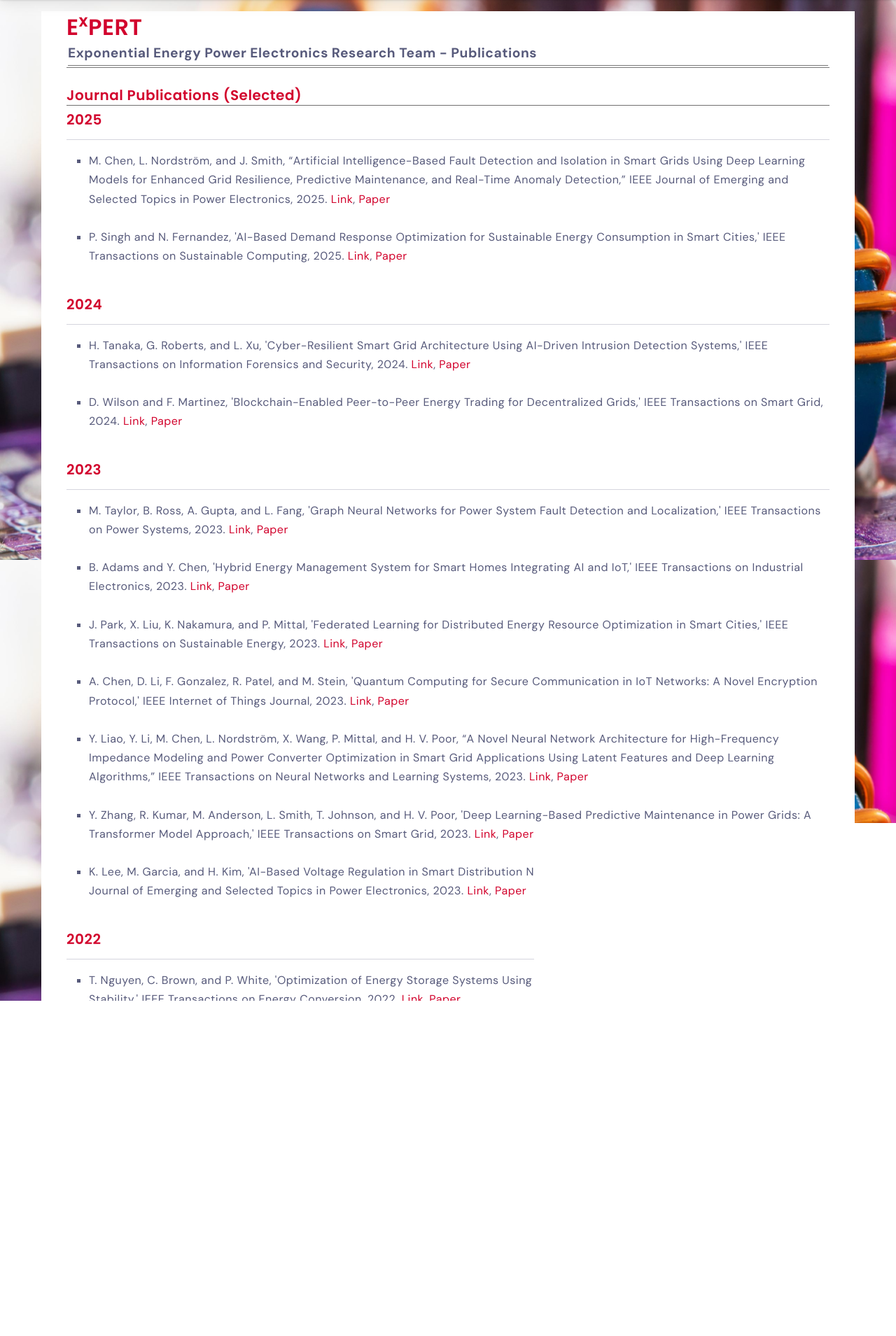
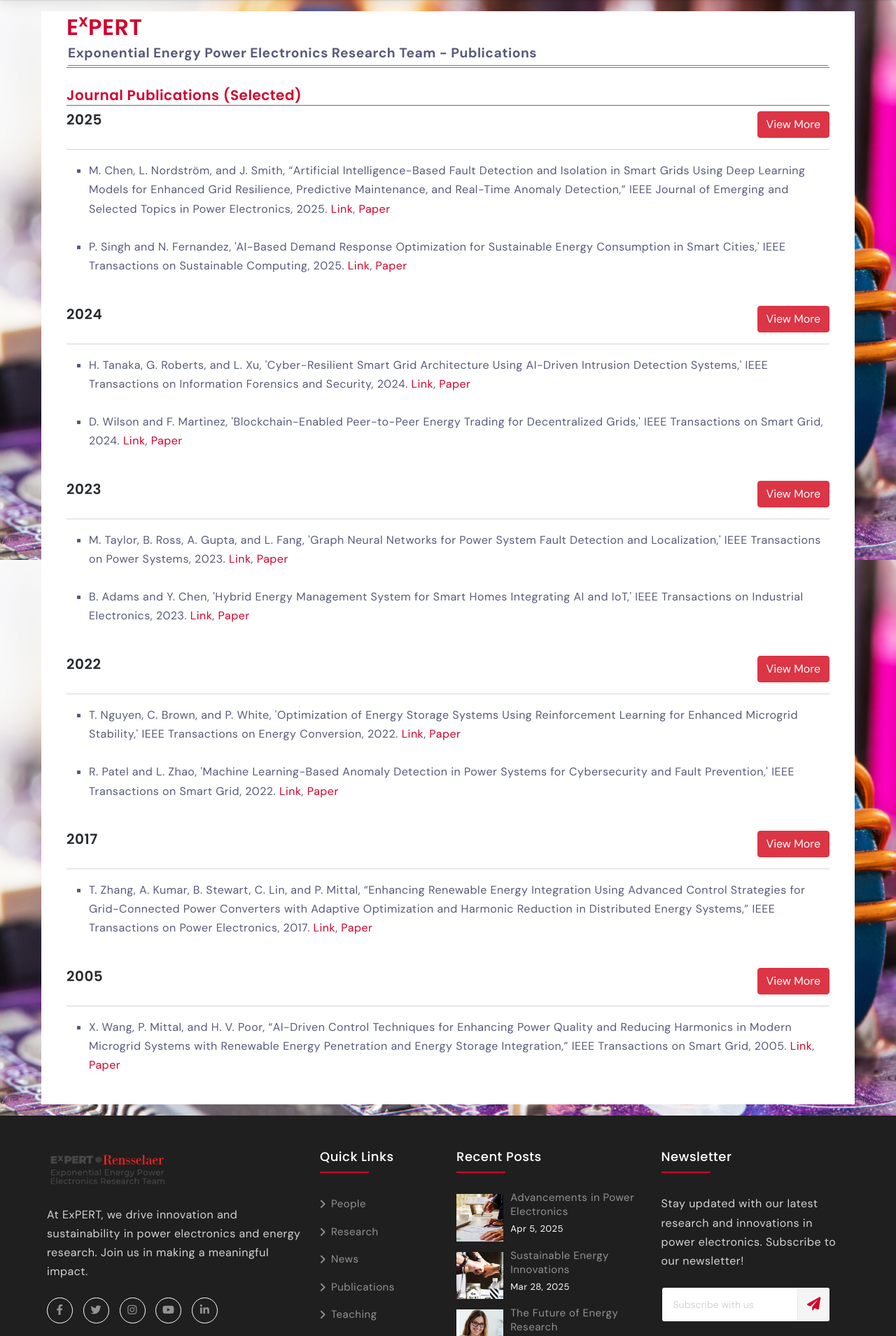
Before and after one commit to gkwofie3/expert, a Django app: page /publications/ in a window 1280 px wide. Shown: the part 95-2004 px from the top of the page at 70% size. Run offline with Django 5.2, Linux system fonts and the light colour scheme; data comes from the database, SQL or seed files in the repository; both versions use the stored data as it was after the commit; some libraries are stand-ins or nearby versions.

Commit message:
worked on collapsin and expandig

```diff
--- a/main/views.py
+++ b/main/views.py
@@ -11,7 +11,7 @@ import random
 import string
 from io import BytesIO
 import re
-import os
+import os,pprint
 from collections import defaultdict
 from django.conf import settings
 from django.shortcuts import get_object_or_404
@@ -166,6 +166,7 @@ def news_read(request,id):
 def publications(request):
     context=None
     context=this.refreshDB()
+    pprint.pprint(context['publications'])
     context['page_title']='Publications || Expert'
     return render(request, 'main/publications.html',context)
 def publications_year(request,year):
--- a/templates/main/header.html
+++ b/templates/main/header.html
@@ -42,6 +42,7 @@
                                         <li class="col-lg-3">
                                             <span class="mb-lg-2 d-block py-2 px-4 p-lg-0 small text-uppercase sub-title"> 2025 - 2022</span>
                                             <ul>
+                                                <li><a href="/publications/">All</a></li>
                                                 <li><a href="/publications/2025/">2025</a></li>
                                                 <li><a href="/publications/2024/">2024</a></li>
                                                 <li><a href="/publications/2023/">2023</a></li>
@@ -55,25 +56,25 @@
                                                 <li><a href="/publications/2020/">2020</a></li>
                                                 <li><a href="/publications/2019/">2019</a></li>
                                                 <li><a href="/publications/2018/">2018</a></li>
+                                                <li><a href="/publications/2017/">2017</a></li>
                                             </ul>
                                         </li>
                                         <li class="col-lg-3">
                                             <span class="mb-lg-2 d-block py-2 px-4 p-lg-0 small text-uppercase sub-title"> 2017 - 2014</span>
                                             <ul>
-                                                <li><a href="/publications/2017/">2017</a></li>
                                                 <li><a href="/publications/2016/">2016</a></li>
                                                 <li><a href="/publications/2015/">2015</a></li>
                                                 <li><a href="/publications/2014/">2014</a></li>
+                                                <li><a href="/publications/2013/">2013</a></li>
                                             </ul>
                                         </li>
                                         <li class="col-lg-3">
                                             <span class="mb-lg-2 d-block py-2 px-4 p-lg-0 small text-uppercase sub-title"> 2013 - 2010</span>
                                             <ul>
-                                                <li><a href="/publications/2013/">2013</a></li>
                                                 <li><a href="/publications/2012/">2012</a></li>
                                                 <li><a href="/publications/2011/">2011</a></li>
                                                 <li><a href="/publications/2010/">2010</a></li>
-                                                <li><a href="/publications/2009/">2010</a></li>
+                                                <li><a href="/publications/2009/">2009</a></li>
                                             </ul>
                                         </li>
                                     </ul>
--- a/templates/main/publications.html
+++ b/templates/main/publications.html
@@ -1,5 +1,20 @@
 {% include 'main/head.html' %}
+<style>
+    /* Initially hide items beyond the first 4 */
+    .hidden-initially {
+        display: none;
+    }
 
+    /* Add transition for smooth icon rotation */
+    .toggle-publications i {
+        transition: transform 0.3s ease-in-out;
+    }
+
+    /* Rotate icon when content is expanded */
+    .toggle-publications.expanded i { /* Using .expanded class added by JS */
+        transform: rotate(180deg);
+    }
+</style>
 <body>
 
     <!-- PAGE LOADING
@@ -30,18 +45,39 @@
                     </div>
 
                     <div class="col-sm-12">
+
                         {% if publications %}
                             {% for year, publication in publications.items %}
-                                <h5 class="text-primary">{{ year }}</h5>
+                               <div class="d-flex justify-content-between">
+                                    <h5 class="text-primary"><a href="/publications/{{year}}/">{{ year }}</a>
+
+                                    </h5>
+                                    <button class="btn btn-danger" type="button" data-bs-toggle="collapse" data-bs-target="#id_{{year}}" aria-expanded="false" aria-controls="id_{{year}}">
+                                        View  More
+                                    </button>
+                               </div>
                                 <hr>
-                                <ul>
-                                    {% for pub in publication %}
+                                <ul id="ul-{{year}}">
+                                    {% for pub in publication|slice:":2" %}
                                         <li style="list-style:square;" title="{{ pub.abstract }}">
                                             {{ pub.title }}
                                             <a class="text-primary" href="{{ pub.link }}">Link</a>, <a class="text-primary"  href="{{ pub.pdf }}">Paper</a>
                                         </li>
                                         <br>
                                     {% endfor %}
+
+
+                                      <div class="collapse" id="id_{{year}}">
+                                        <div class="card card-body" style="border: none !important;">
+                                            {% for pub in publication|slice:"2:" %}
+                                                <li style="list-style:square;" title="{{ pub.abstract }}">
+                                                    {{ pub.title }}
+                                                    <a class="text-primary" href="{{ pub.link }}">Link</a>, <a class="text-primary"  href="{{ pub.pdf }}">Paper</a>
+                                                </li>
+                                                <br>
+                                            {% endfor %}
+                                        </div>
+                                      </div>
                                 </ul>
                             {% endfor %}
                         {% else %}
```
Also changed, not shown: db.sqlite3.
